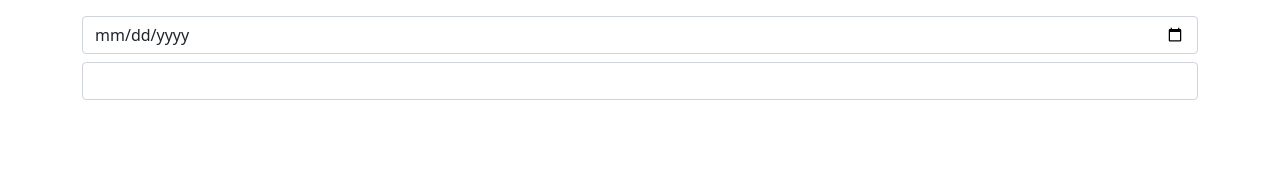
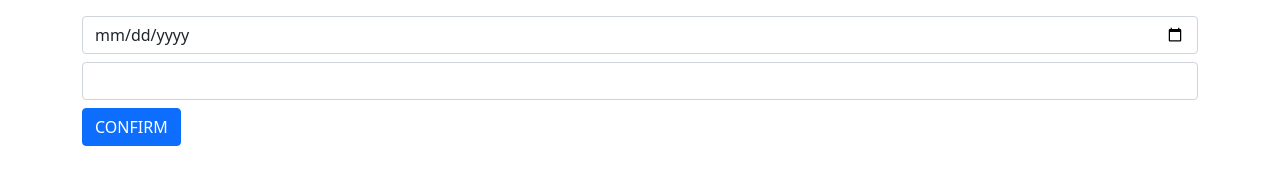
Before and after one commit to ALIPHATICHYD/COUNTDOWN-TIMER, a plain HTML site: page index.html in a window 1280 px wide. Drawn offline with nearby package versions, Linux system fonts and the light colour scheme.

Commit message:
Update index.html

```diff
--- a/index.html
+++ b/index.html
@@ -18,3 +18,8 @@
         <input type="date" class="form-control" id="date-input" required>
 
         <input type="text" class="form-control mt-2" id="time-input" required>
+
+        <button type="submit" class="btn btn-primary mt-2" id="submit">CONFIRM</button>
+
+    </form>
+</div>
```
